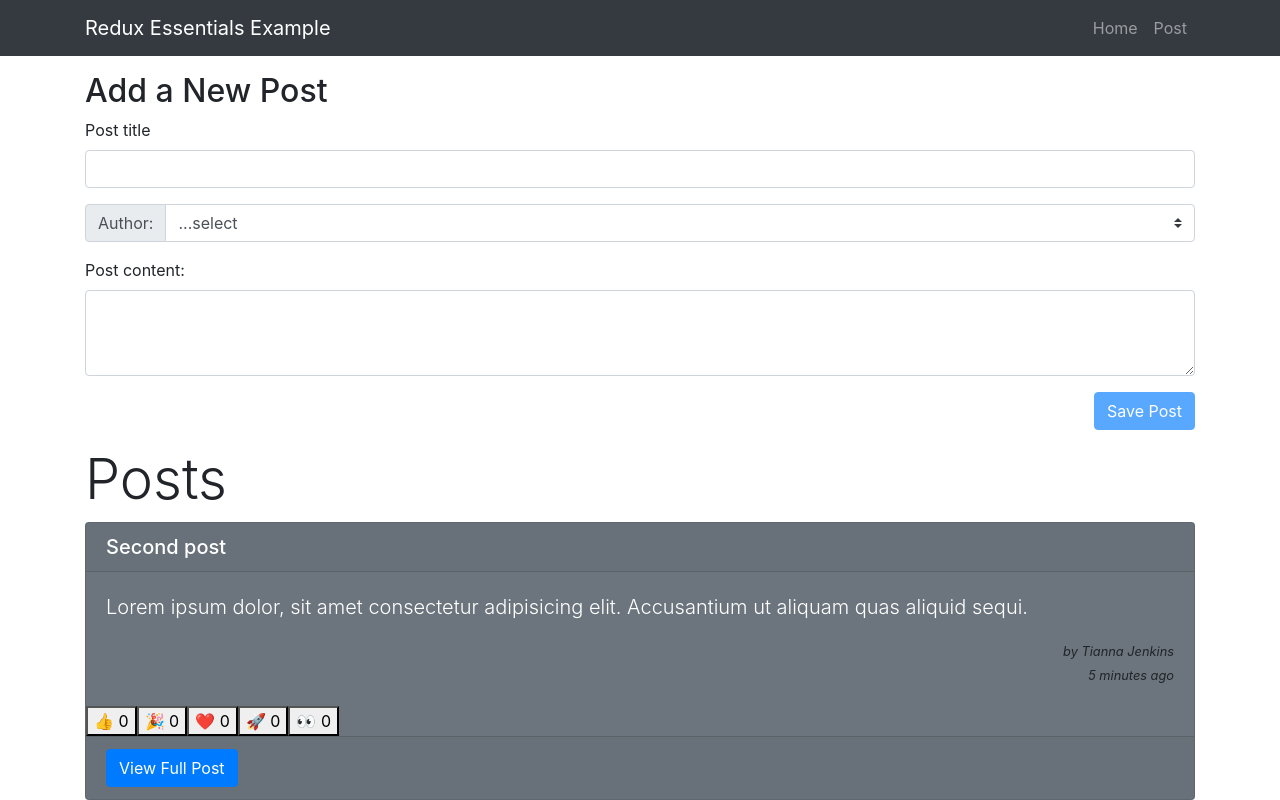
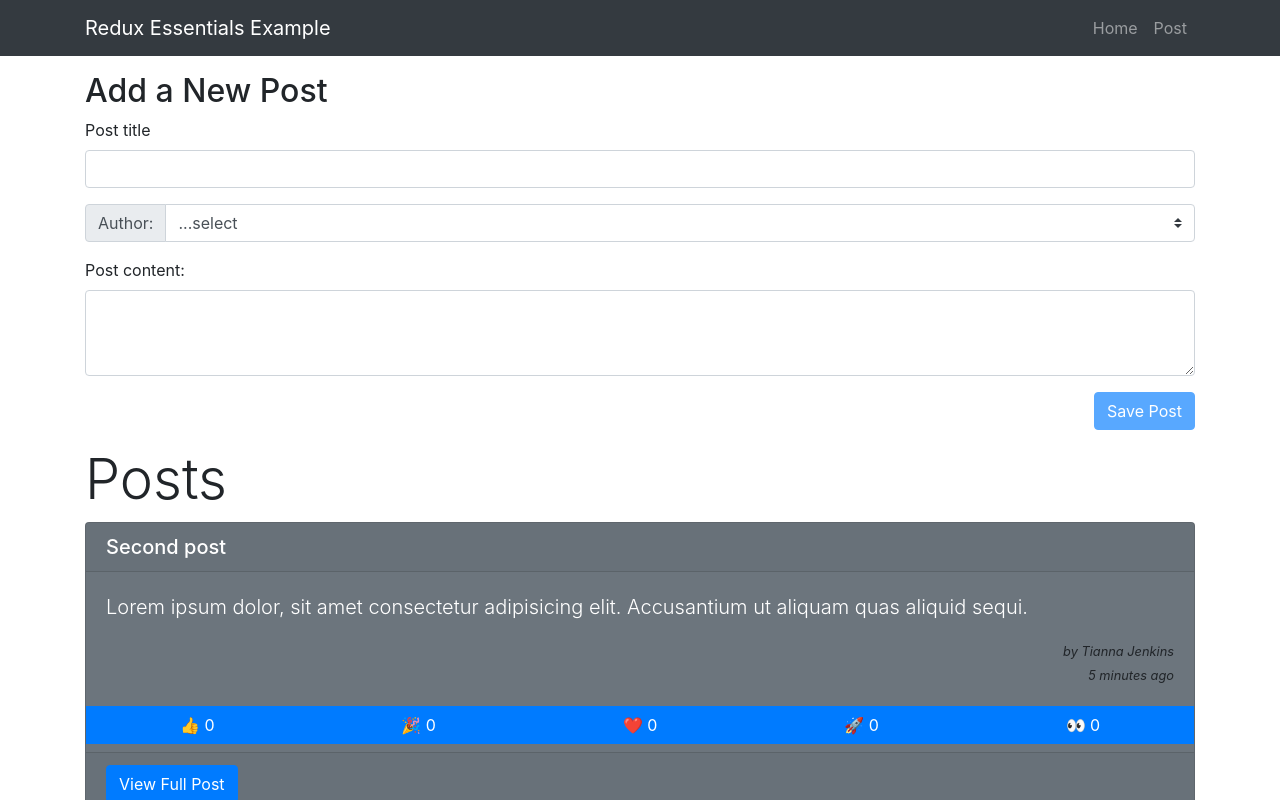
Before and after one commit to XanderUZZZER/react-redux-typescript, a React (Create React App) app: page / in a window 1280 px wide. Shown: the top 800 px of the page. Built offline with nearby package versions, Linux system fonts and the light colour scheme; what miragejs, txtgen would draw is missing.

Commit message:
Extracting Posts Selectors

```diff
--- a/src/features/posts/EditPostForm.js
+++ b/src/features/posts/EditPostForm.js
@@ -2,10 +2,11 @@ import React, { useState } from 'react'
 import { useSelector, useDispatch } from 'react-redux'
 import { useHistory } from 'react-router-dom'
 import { postUpdated } from './postsSlice'
+import { selectPostById } from './postsSlice'
 
 export const EditPostForm = ({ match }) => {
   const { postId } = match.params
-  const post = useSelector(state => state.posts.find(post => post.id === postId))
+  const post = useSelector(state => selectPostById(state, postId))
 
   const [title, setTitle] = useState(post.title);
   const [content, setContent] = useState(post.content);
--- a/src/features/posts/PostsList.js
+++ b/src/features/posts/PostsList.js
@@ -6,8 +6,9 @@ import { PostAuthor } from './PostAuthor'
 import { ReactionButtons } from './ReactionButtons'
 import { TimeAgo } from './TimeAgo'
 
+import { selectAllPosts } from './postsSlice'
 export const PostsList = () => {
-  const posts = useSelector(state => state.posts)
+  const posts = useSelector(selectAllPosts)
 
   const orderedPosts = posts.slice().sort((a, b) => b.date.localeCompare(a.date))
 
--- a/src/features/posts/ReactionButtons.js
+++ b/src/features/posts/ReactionButtons.js
@@ -19,7 +19,7 @@ export const ReactionButtons = ({ post }) => {
       <button
         key={name}
         type="button"
-        className="muted-button reaction-button"
+        className="btn btn-primary mb-2 rounded-0"
         onClick={() => dispatch(
           reactionAdded({
             postId: post.id,
@@ -32,5 +32,5 @@ export const ReactionButtons = ({ post }) => {
     )
   })
 
-  return <div>{reactionButtons}</div>
+  return <div className='d-flex justify-content-between btn-group'>{reactionButtons}</div>
 }
--- a/src/features/posts/SinglePostPage.js
+++ b/src/features/posts/SinglePostPage.js
@@ -5,13 +5,12 @@ import { Link } from 'react-router-dom'
 import { PostAuthor } from './PostAuthor'
 import { ReactionButtons } from './ReactionButtons'
 import { TimeAgo } from './TimeAgo'
+import { selectPostById } from './postsSlice'
 
 export const SinglePostPage = ({ match }) => {
   const { postId } = match.params
 
-  const post = useSelector(state =>
-    state.posts.find(post => post.id === postId)
-  )
+  const post = useSelector(state => selectPostById(state, postId))
 
   if (!post) {
     return (
--- a/src/features/posts/postsSlice.js
+++ b/src/features/posts/postsSlice.js
@@ -83,3 +83,7 @@ const postsSlice = createSlice({
 export const { postAdded, postUpdated, reactionAdded } = postsSlice.actions
 
 export default postsSlice.reducer
+
+export const selectAllPosts = state => state.posts
+
+export const selectPostById = (state, postId) => state.posts.find(post => post.id === postId)
```
